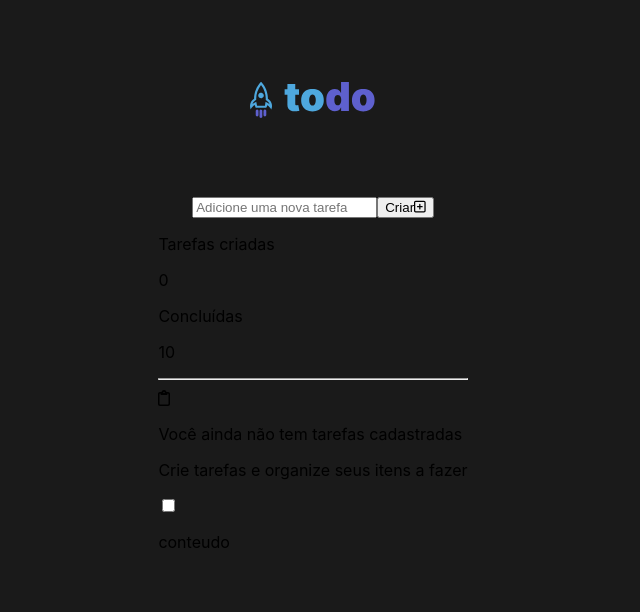
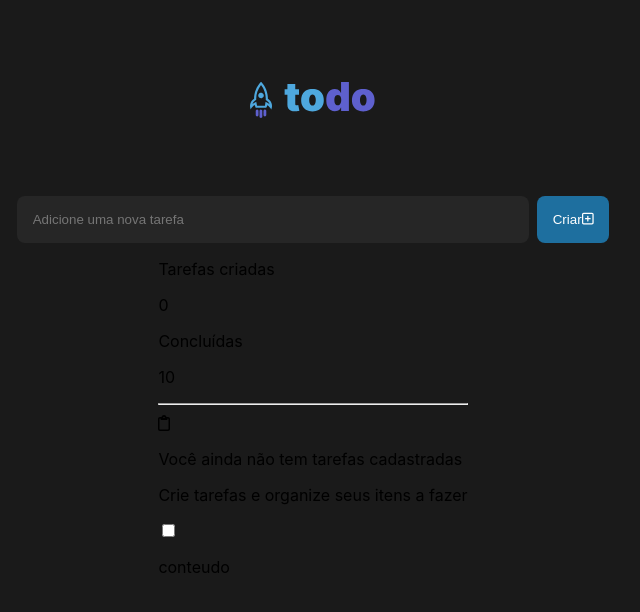
Before and after one commit to nickstarss/ProjetoDesafioReact, a React (Vite) app: page / in a window 1280 px wide. Shown: the top 612 px of the page, without its empty margins (327-967 px from the left). Built offline with nearby package versions, Linux system fonts and the light colour scheme.

Commit message:
💄style: styling searchbar and adding global settings to input

```diff
--- a/src/App.css
+++ b/src/App.css
@@ -7,3 +7,32 @@
 .header{
     padding: 4.5rem;
 }
+
+.searchbar input{
+    padding: 1rem;
+    width: 30rem;
+    background-color: var(--gray-500);
+    border: none;
+    border-radius: 0.5rem;
+    margin-right: 0.5rem;
+    color: white;
+}
+
+.searchbar button{
+    padding: 1rem;
+    color: white;
+    background-color: var(--blue-dark);
+    border: none;
+    border-radius: 0.5rem;
+
+    cursor: pointer;
+    transition: 0.3s;
+}
+
+.searchbar button::placeholder{
+    color: var(--gray-300);
+}
+
+.searchbar button:hover{
+    background-color: var(--blue);
+}
--- a/src/index.css
+++ b/src/index.css
@@ -18,3 +18,8 @@ body{
   margin: 0;
   background-color: var(--gray-600);
 }
+
+input:focus {
+  outline: none;
+  border: 1px solid var(--purple) !important;
+}
```
